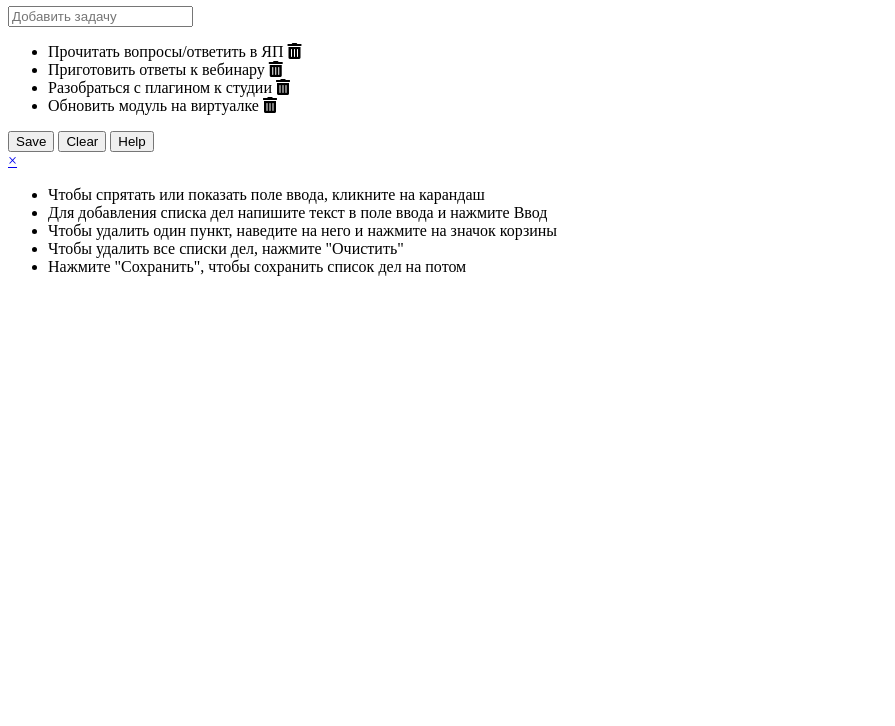
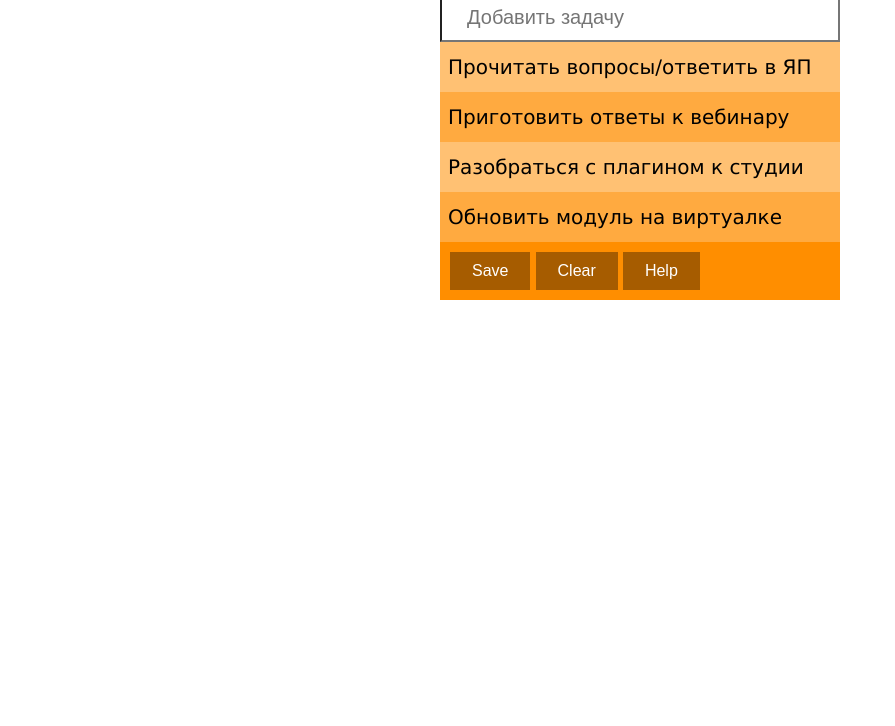
Before and after one commit to varankin-one/sprint4, a website: page public/index.html in a window 1280 px wide. Shown: the part 74-800 px from the top of the page, without its empty margins (0-895 px from the left). Drawn offline with Linux system fonts and the light colour scheme.

Commit message:
Update index.html

```diff
--- a/public/index.html
+++ b/public/index.html
@@ -3,7 +3,7 @@
   <head>
     <title>QA-вебинар slateblue</title>
     <meta name="viewport" content="width=device-width, initial-scale=1" />
-    <link rel="stylesheet" href="./styles/todo.css" />
+    <link rel="stylesheet" href="./css/style.css" />
     <link
       rel="stylesheet"
       href="https://use.fontawesome.com/releases/v5.0.13/css/all.css"
```
